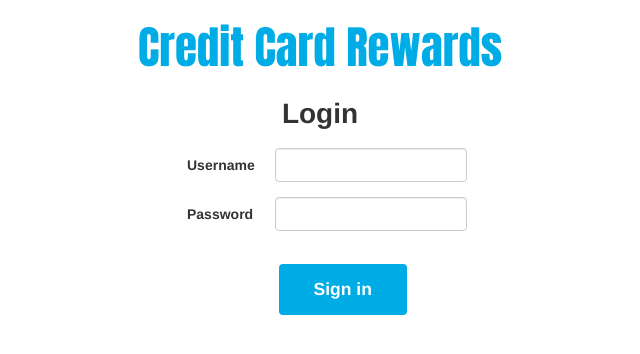
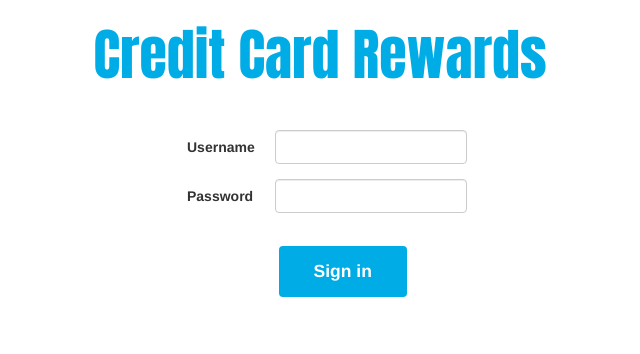
Before and after one commit to juanlorente/credit-cards-front-end, a React app: page /login in a window 1280 px wide. Shown: the whole page, without its empty margins (320-960 px from the left). Built offline with nearby package versions, Linux system fonts and the light colour scheme; what pubsub-js would draw is missing.

Commit message:
Remove login heading

```diff
--- a/src/login/loginForm.js
+++ b/src/login/loginForm.js
@@ -5,7 +5,6 @@ import { Form, FormGroup, Col, Row, FormControl, ControlLabel, Button } from 're
 const LoginForm = (props) => {
     return (
       <div className="colspan-12 center-block login-form-container">
-        <div className="login-heading">Login</div>
         <Form horizontal bsClass="login-form form">
           <FormGroup controlId="username">
             <Col componentClass={ControlLabel} xs={3}>
--- a/src/stylesheets/base/_variables.scss
+++ b/src/stylesheets/base/_variables.scss
@@ -1,2 +1,2 @@
 $mainBlue: #00ace6;
-$wrapHeaderWidth: 377px;
+$wrapHeaderWidth: 497px; // TODO: re-evaluate if this is needed
--- a/src/stylesheets/pages/_login.scss
+++ b/src/stylesheets/pages/_login.scss
@@ -1,13 +1,3 @@
-.login-heading {
-  font-size: 2em;
-  font-weight: bold;
-  text-align: center;
-  margin-bottom: .5em;
-  @media (max-width: $wrapHeaderWidth) {
-    display: none;
-  }
-}
-
 .login-textbox {
   max-width: 14em;
   margin-left: 1em;
--- a/src/stylesheets/shared/_layout.scss
+++ b/src/stylesheets/shared/_layout.scss
@@ -1,7 +1,8 @@
 .credit-cards-title {
-  font-size: 45px;
+  font-size: 4em;
   font-family: impact;
   color: $mainBlue;
   text-align: center;
-  padding: 15px 0;
+  padding: .25em;
+  margin-bottom: .4em;
 }
```
